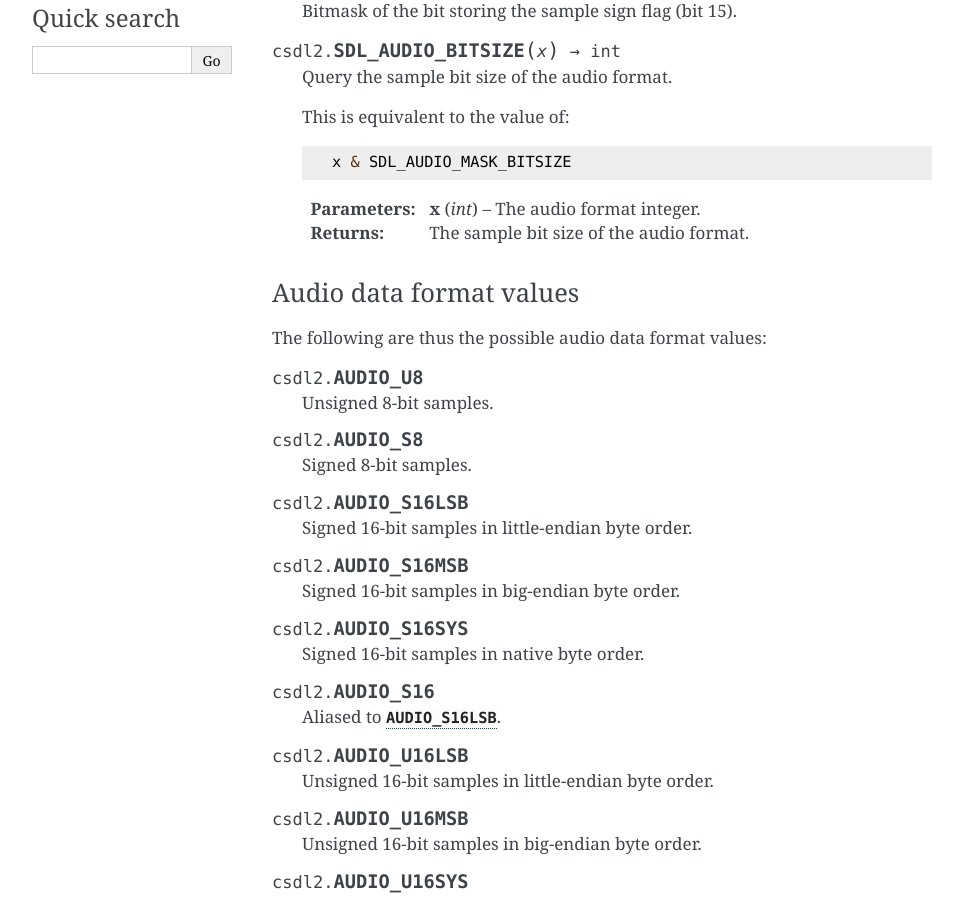
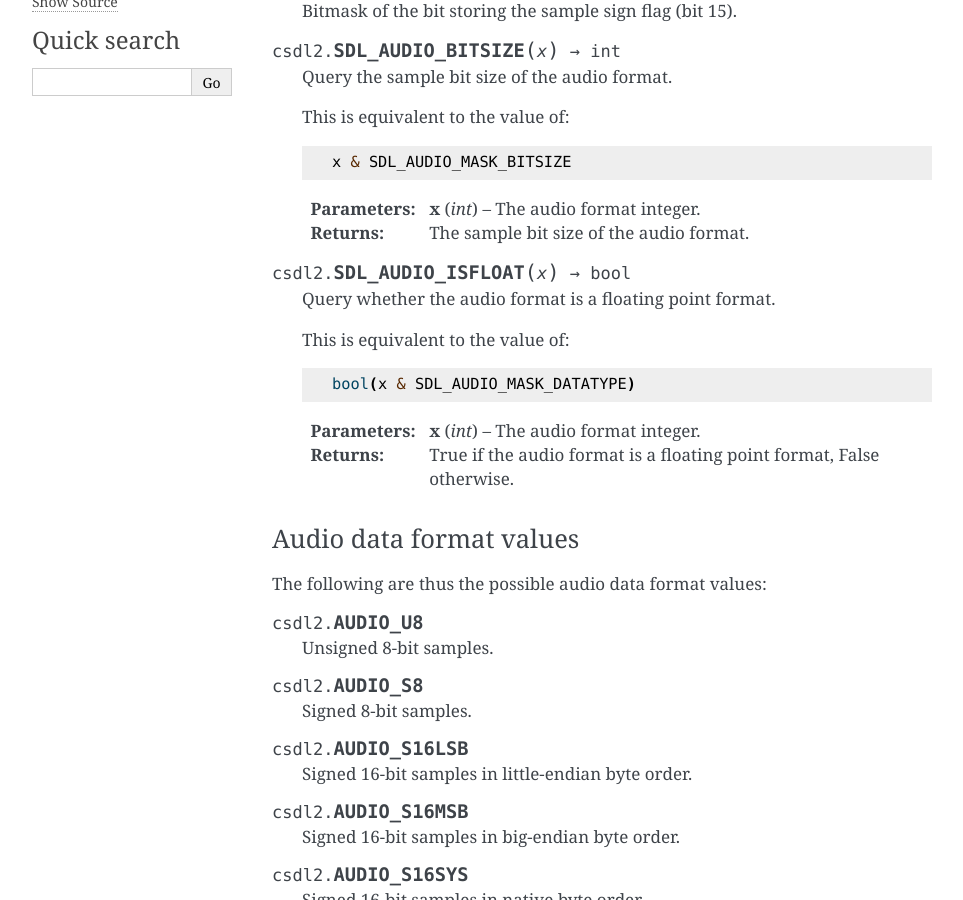
Before and after one commit to pyokagan/pycsdl2, a Sphinx documentation site: the page built from docs/api/audio.rst, in a window 1280 px wide and 900 px high, scrolled down 1854 px. Shown: the whole window, without its empty margins (148-1111 px from the left). Built offline with Sphinx 7.4.7, drawn with Linux system fonts in a browser that asks for light colours.

Commit message:
audio: implement SDL_AUDIO_ISFLOAT()

```diff
--- a/docs/api/audio.rst
+++ b/docs/api/audio.rst
@@ -104,6 +104,18 @@ Unspecified bits are always zero, but may be used in later versions of SDL.
 
    :param int x: The audio format integer.
    :returns: The sample bit size of the audio format.
+
+.. function:: SDL_AUDIO_ISFLOAT(x) -> bool
+
+   Query whether the audio format is a floating point format.
+
+   This is equivalent to the value of::
+
+      bool(x & SDL_AUDIO_MASK_DATATYPE)
+
+   :param int x: The audio format integer.
+   :returns: True if the audio format is a floating point format, False
+             otherwise.
 
 Audio data format values
 ~~~~~~~~~~~~~~~~~~~~~~~~
```
Also changed, not shown: 3 other files.
